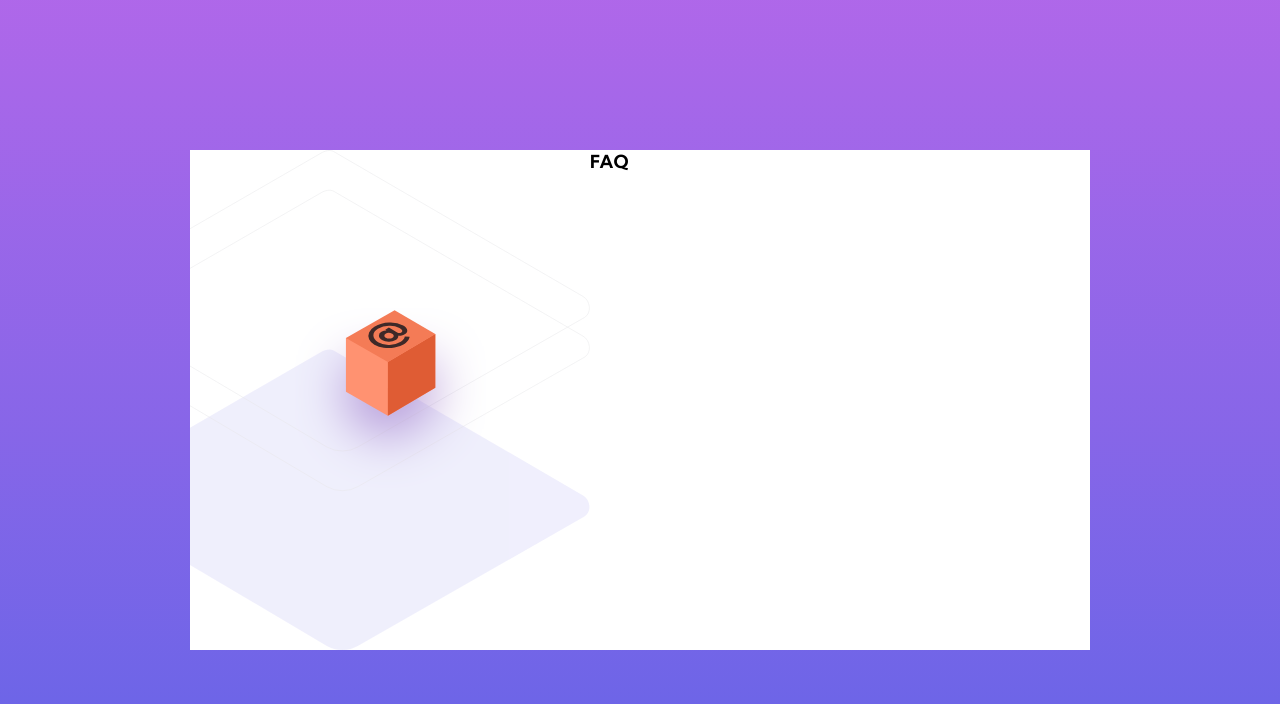
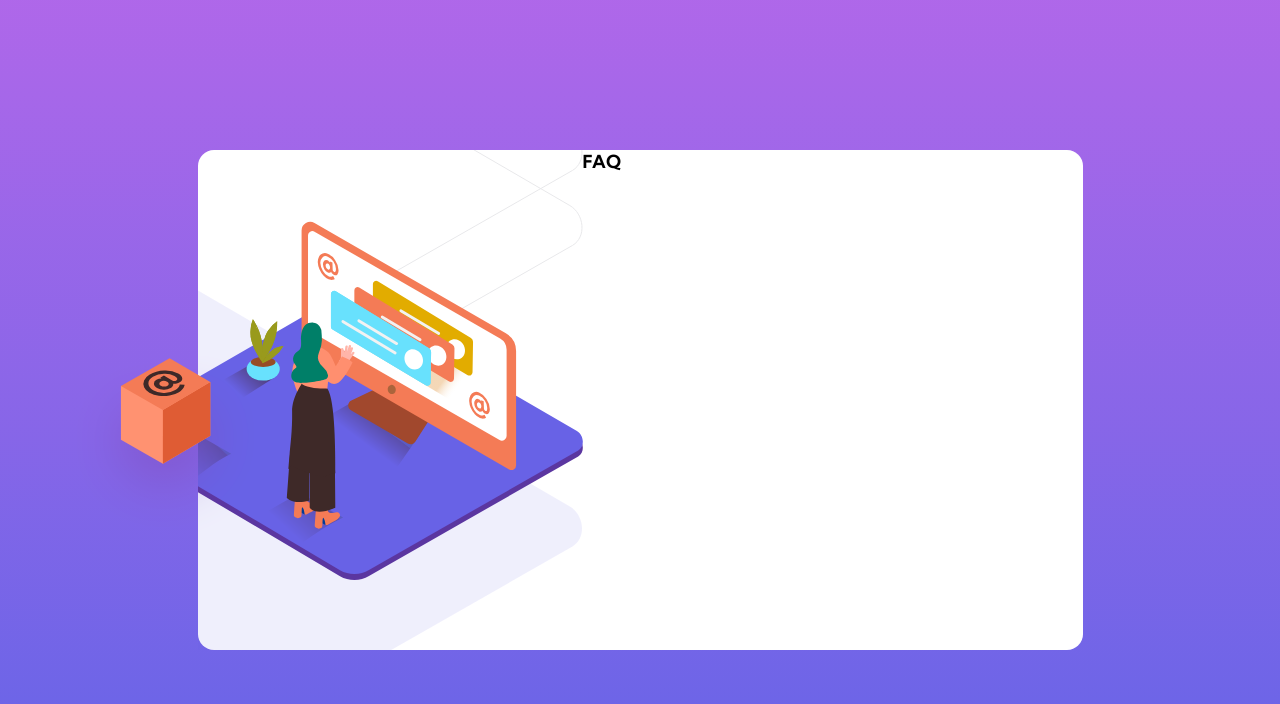
Before and after one commit to x3python/Frontend-Mentor---FAQ-Accordion-Card, a plain HTML site: page index.html in a window 1280 px wide. Drawn offline with Linux system fonts and the light colour scheme.

Commit message:
Update style.css

```diff
--- a/style.css
+++ b/style.css
@@ -17,17 +17,23 @@ main.card{
     background-color: #fff;
     display: grid;
     grid-template-areas: 'img-area text-area';
+    border-radius: 1rem;
 }
 header.img-area{
     grid-area: 'img-area';
-    width: 400px;
+    width: 385px;
     height: 500px;
-    background-image: url(images/bg-pattern-desktop.svg);
-    background-size: cover;
-    background-position: right;
+    background-image: url(images/illustration-woman-online-desktop.svg), url(images/bg-pattern-desktop.svg);
+    background-size: none;
+    background-position: center right, right  bottom -9.3rem;
+    background-repeat: no-repeat;
     display: grid;
     align-items: center;
     justify-content: center;
+}
+img.box{
+    margin-left: -20rem;
+    margin-top: 6rem;
 }
 section.text-area{
     grid-area: 'text-area';
```
